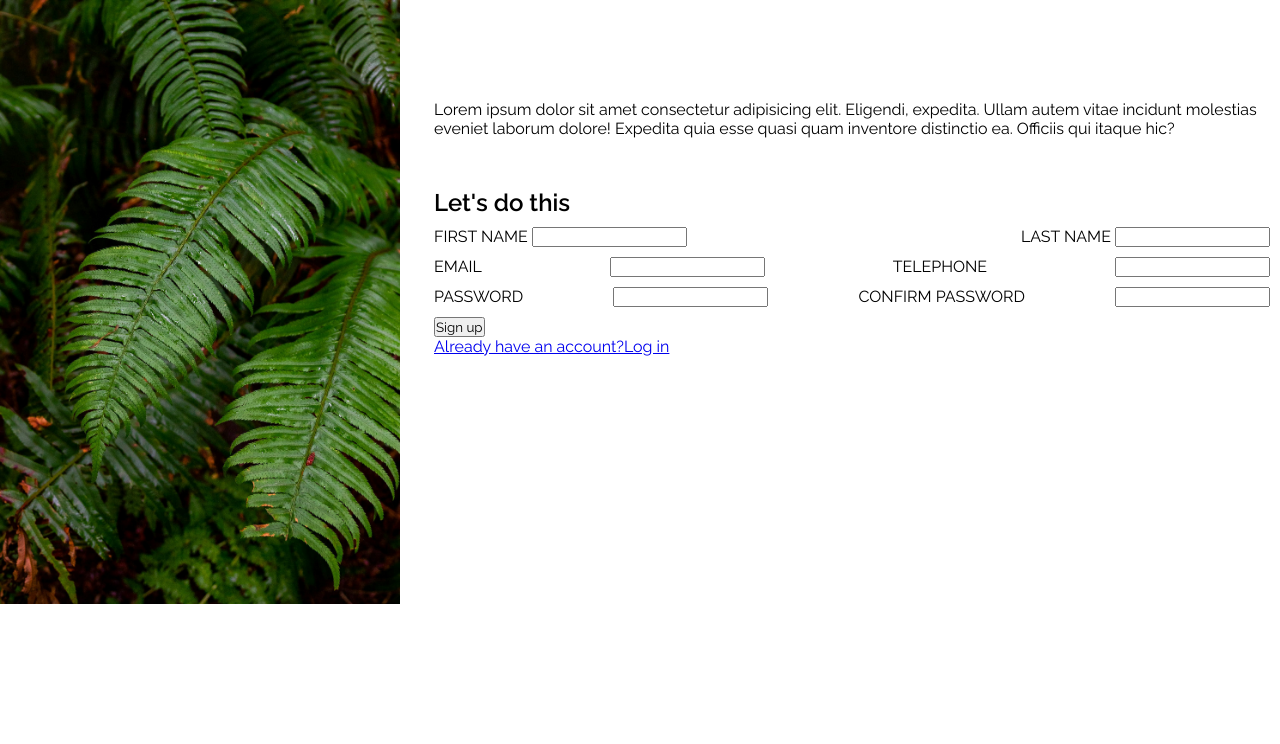
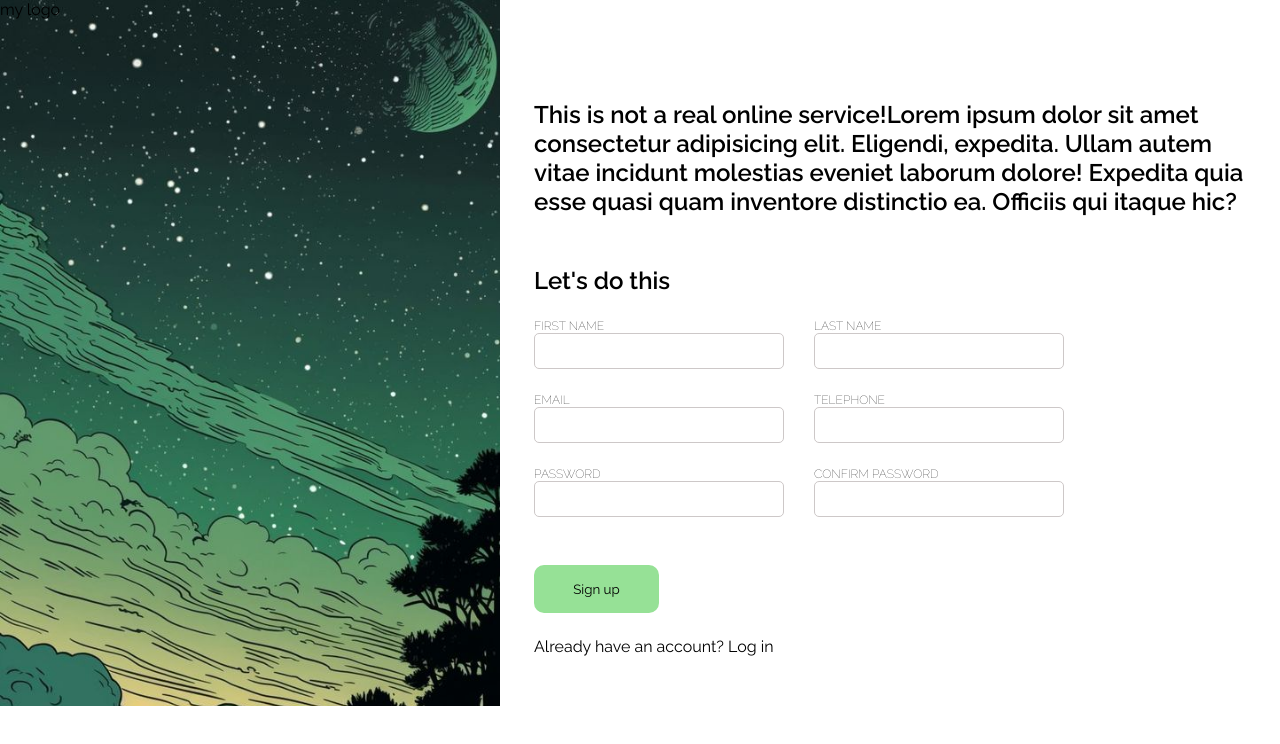
Before and after one commit to fiza0/sign-up-form, a plain HTML site: page index.html in a window 1280 px wide. Drawn offline with Linux system fonts and the light colour scheme; files whose address does not match are found by name.

Commit message:
Add background image

```diff
--- a/index.html
+++ b/index.html
@@ -8,11 +8,12 @@
 </head>
 <body>
     <div class="image-container">
-        <img src="/Users/issa/Desktop/repos/sign-up-form/halie-west-25xggax4bSA-unsplash.jpg" alt="pretty picture on the side" class="sidebar" width="400px" height="100%">
-        <div></div>
+        <div class="logo">
+            my logo
+        </div>
     </div>
     <div class="form-container">
-        <div class="form-intro">Lorem ipsum dolor sit amet consectetur adipisicing elit. Eligendi, expedita. Ullam autem vitae incidunt molestias eveniet laborum dolore! Expedita quia esse quasi quam inventore distinctio ea. Officiis qui itaque hic?</div>
+        <div class="form-intro">This is not a real online service!Lorem ipsum dolor sit amet consectetur adipisicing elit. Eligendi, expedita. Ullam autem vitae incidunt molestias eveniet laborum dolore! Expedita quia esse quasi quam inventore distinctio ea. Officiis qui itaque hic?</div>
         <form action="index.html" method="get">
             <div class="form-header">Let's do this</div>
             <div class="form-row">
@@ -26,16 +27,24 @@
                 </div>
             </div>
             <div class="form-row">
+                <div class="input-container">
                     <label for="email">EMAIL</label>
                     <input type="email" name="email" id="email" required>
+                </div>
+                <div class="input-container">
                     <label for="phonenumber">TELEPHONE</label>
                     <input type="tel" name="phonenumber" id="phonenumber">
                 </div>
+            </div>
             <div class="form-row">
+                <div class="input-container">
                     <label for="password">PASSWORD</label>
                     <input type="password" name="password" id="password">
+                </div>
+                <div class="input-container">
                     <label for="confirm-password">CONFIRM PASSWORD</label>
                     <input type="password" name="confirm-password" id="confirm-password">
+                </div>
             </div>
             <div>
                 <button type="submit">
@@ -43,7 +52,7 @@
                 </button>
             </div>
         </form>
-        <a href="index.html" class="sign-up">Already have an account?Log in</a>
+        <p>Already have an account? <a href="index.html" class="sign-up">Log in</a> </p>
     </div>
 </body>
 </html>
--- a/style.css
+++ b/style.css
@@ -11,19 +11,55 @@ body {
     flex-direction: row;
     gap: 24px;
 }
+.image-container {
+    background-image: url("images/green-background.jpg");
+    background-color: rgb(150, 225, 150);
+    min-width: 500px;
+    background-size: cover;
+}
 .form-container{
     padding:50px 10px;
 }
 .form-intro{
     margin: 50px 0px;
+    font-size: 24px;
+    font-weight: 600;
 }
 .form-header{
     font-weight: 600;
     font-size: 24px;
 }
 .form-row{
-    margin: 10px 0px;
+    margin: 24px 0px;
     display: flex;
     flex-direction: row;
-    justify-content: space-between;
+    gap: 30px;
 }
+.input-container{
+    display: flex;
+    flex-direction: column;
+}
+.input-container label{
+    font-weight: 100;
+    font-size: 12px;
+
+}
+.input-container input {
+    border:1px solid rgb(205, 200, 200);
+    border-radius: 5px;
+    width: 250px;
+    height: 36px;
+    padding: 6px;
+}
+button {
+    width: 125px;
+    height: 48px;
+    border-radius: 10px;
+    border: 0px;
+    background-color: rgb(150, 225, 150);
+    margin: 24px 0;
+}
+a {
+    color: inherit;
+    text-decoration: none;
+}
```
Also changed, not shown: halie-west-25xggax4bSA-unsplash.jpg (deleted), images/green-background.jpg (added). Lines whose indentation alone changed are shown as unchanged.
